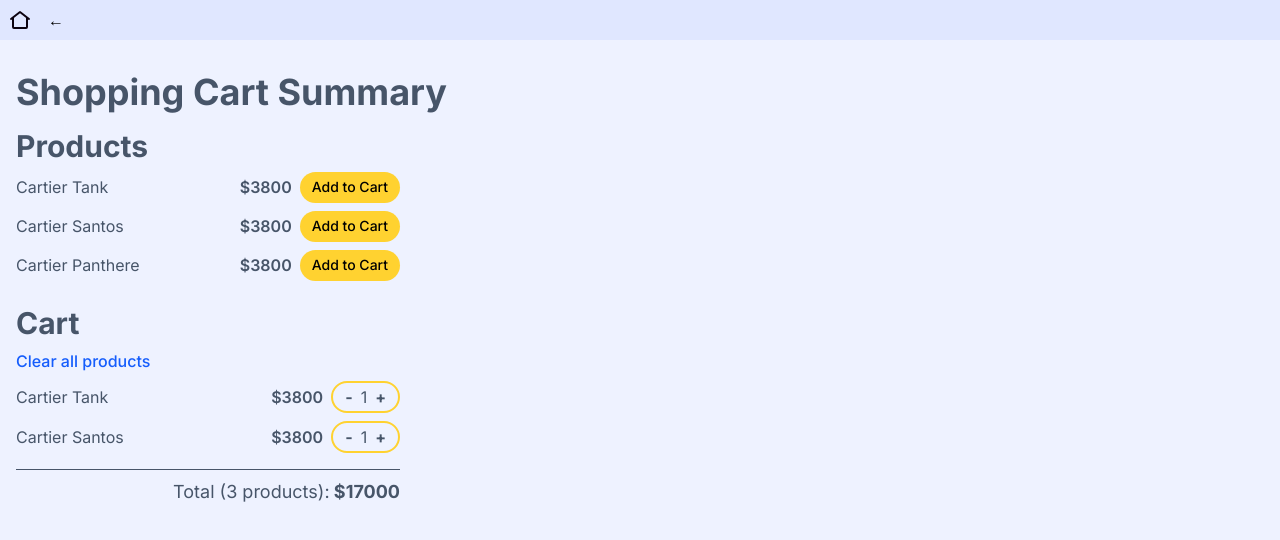
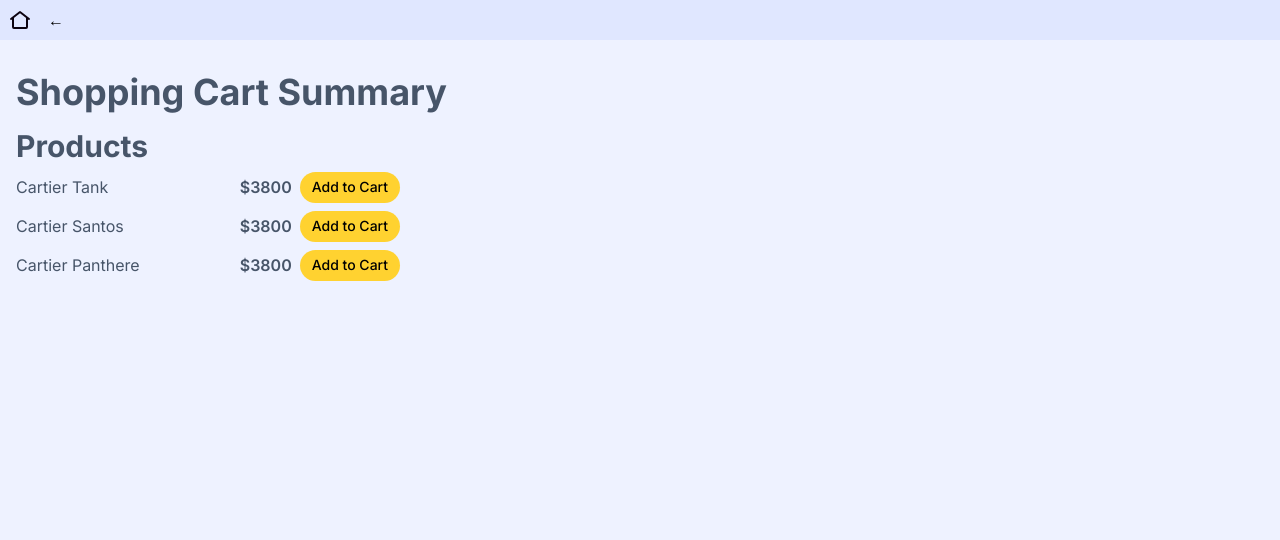
Before and after one commit to emanuelefavero/frontend-problems, a Next.js app in the folder react/: page /shopping-cart-summary in a window 1280 px wide. Shown: the top 540 px of the page. Built offline with nearby package versions, Linux system fonts and the light colour scheme.

Commit message:
feat: add useCartStore

```diff
--- a/react/app/shopping-cart-summary/components/Cart.tsx
+++ b/react/app/shopping-cart-summary/components/Cart.tsx
@@ -1,20 +1,13 @@
-import type { Product } from '@/app/shopping-cart-summary/types/products'
+'use client'
 
-// TODO move this to zustand
-const cartProducts: Product[] = [
-  {
-    id: '123',
-    name: 'Cartier Tank',
-    price: 3800,
-  },
-  {
-    id: '456',
-    name: 'Cartier Santos',
-    price: 3800,
-  },
-]
+import { useCartStore } from '@/app/shopping-cart-summary/store/useCartStore'
+import type { Cart } from '@/app/shopping-cart-summary/types/cart'
 
 export default function Component() {
+  const { cart } = useCartStore()
+
+  if (!cart.length) return
+
   return (
     <div className='max-w-sm'>
       <h2 className='mt-2 text-3xl font-bold'>Cart</h2>
@@ -26,7 +19,7 @@
 
       {/* Cart Products */}
       <ul className='mt-2 flex flex-col gap-2'>
-        {cartProducts.map((product: Product) => (
+        {cart.map((product: Cart) => (
           <li key={product.id} className='flex items-center justify-between'>
             <div>{product.name}</div>
             <div className='flex items-center gap-2'>
--- a/react/app/shopping-cart-summary/components/Products.tsx
+++ b/react/app/shopping-cart-summary/components/Products.tsx
@@ -1,5 +1,6 @@
 'use client'
 
+import { useCartStore } from '@/app/shopping-cart-summary/store/useCartStore'
 import type { Product } from '@/app/shopping-cart-summary/types/products'
 
 interface Props {
@@ -7,6 +8,10 @@
 }
 
 export default function Component({ products }: Props) {
+  const { addProduct } = useCartStore()
+
+  const handleAddToCart = (product: Product) => addProduct(product)
+
   return (
     <div className='max-w-sm'>
       <h2 className='text-3xl font-bold'>Products</h2>
@@ -17,7 +22,10 @@
             <div>{product.name}</div>
             <div className='flex items-center gap-2'>
               <div className='font-semibold'>${product.price}</div>
-              <button className='bg-amber-300 text-sm font-medium text-black hover:bg-amber-200'>
+              <button
+                className='bg-amber-300 text-sm font-medium text-black hover:bg-amber-200'
+                onClick={() => handleAddToCart(product)}
+              >
                 Add to Cart
               </button>
             </div>
--- /dev/null
+++ b/react/app/shopping-cart-summary/store/useCartStore.ts
@@ -0,0 +1,42 @@
+import type { Cart } from '@/app/shopping-cart-summary/types/cart'
+import type { Product } from '@/app/shopping-cart-summary/types/products'
+import { create } from 'zustand'
+
+interface CartState {
+  cart: Cart[]
+  total: number
+  addProduct: (product: Product) => void
+  // removeProduct: (productId: string) => void
+  // clearCart: () => void
+  // updateQuantity: (productId: string) => void
+
+  // TODO after implementing the above methods, we can add these methods ?
+  // getTotal: () => number
+  // getCartProductsCount: () => number
+  // isEmpty: () => boolean
+}
+
+export const useCartStore = create<CartState>((set) => ({
+  cart: [],
+  total: 0,
+  addProduct: (product) =>
+    set((state) => {
+      const existingProduct = state.cart.find((p) => p.id === product.id)
+
+      // If the product already exists in the cart, increase its quantity
+      if (existingProduct) {
+        return {
+          cart: state.cart.map((p) =>
+            p.id === product.id ? { ...p, quantity: p.quantity + 1 } : p,
+          ),
+          total: state.total + product.price, // Increase total by product price
+        }
+      }
+
+      // If the product does not exist, add it to the cart
+      return {
+        cart: [...state.cart, { ...product, quantity: 1 }],
+        total: state.total + product.price,
+      }
+    }),
+}))
--- a/react/app/shopping-cart-summary/store/useCounterStore.ts
+++ /dev/null
@@ -1,11 +0,0 @@
-import { create } from 'zustand'
-
-interface CounterState {
-  count: number
-  increment: () => void
-}
-
-export const useCounterStore = create<CounterState>((set) => ({
-  count: 1,
-  increment: () => set((state) => ({ count: state.count + 1 })),
-}))
--- /dev/null
+++ b/react/app/shopping-cart-summary/types/cart.ts
@@ -0,0 +1,5 @@
+import type { Product } from './products'
+
+export interface Cart extends Product {
+  quantity: number
+}
```
